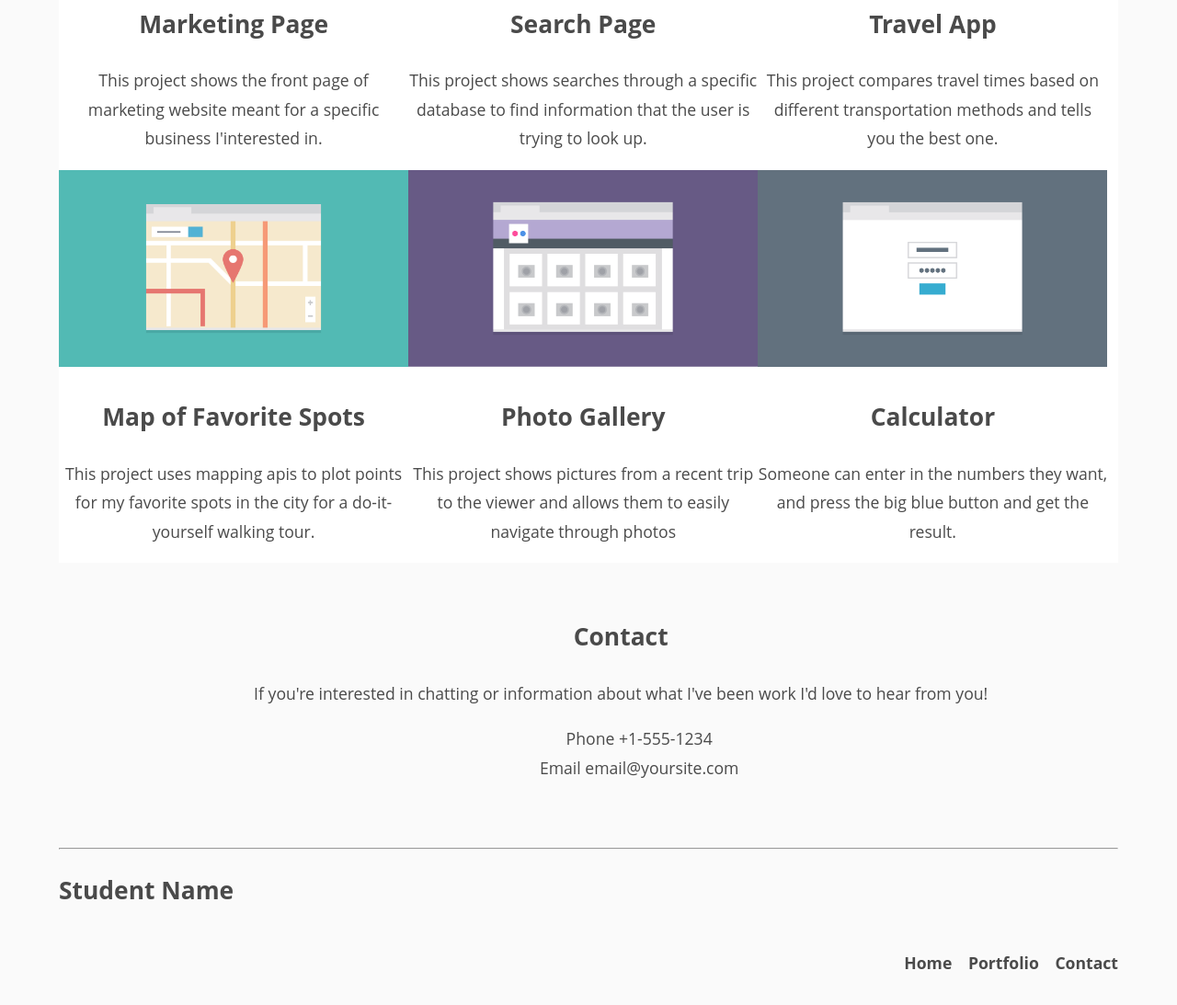
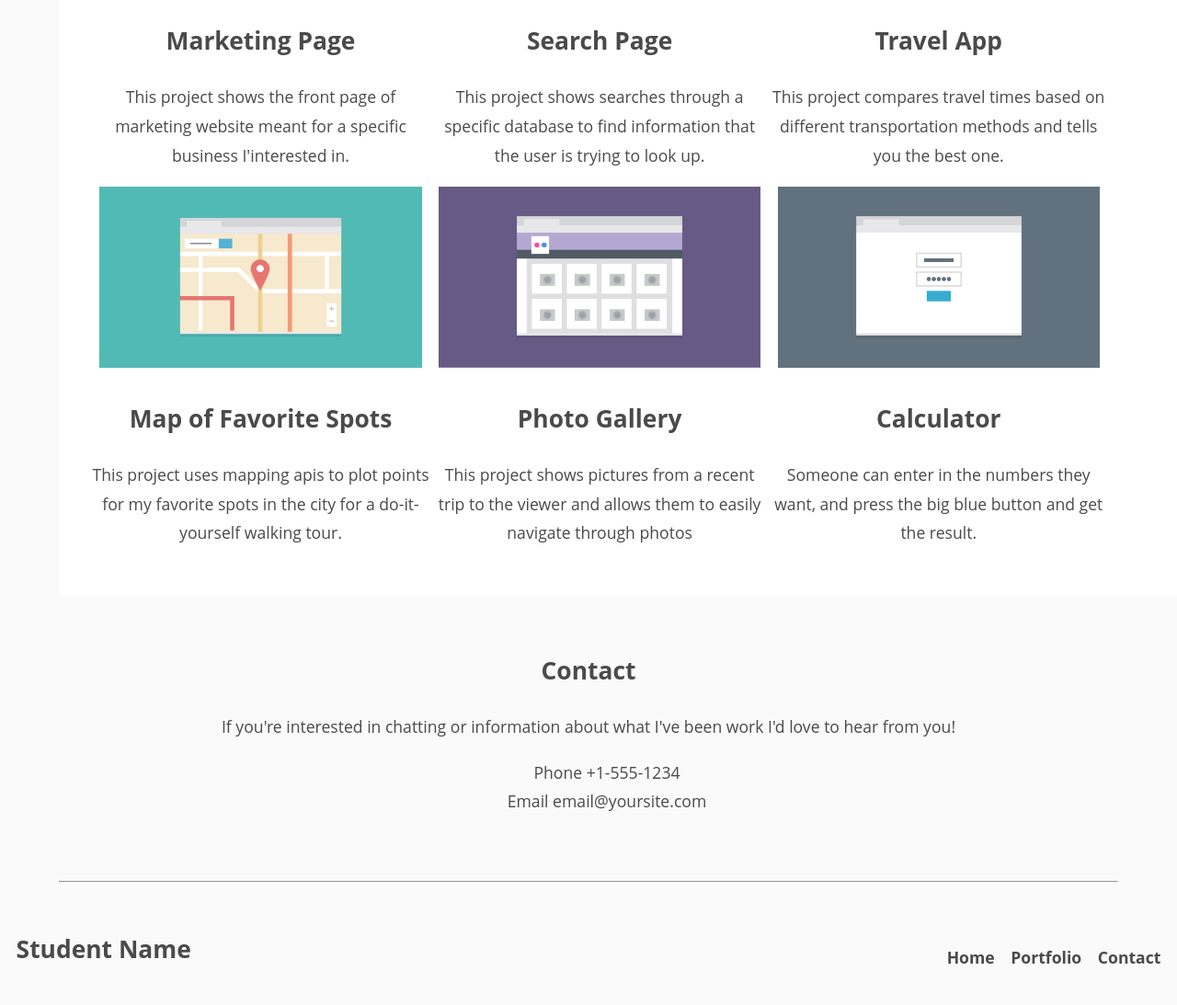
Before and after one commit to Lowna/tech-degree-project-2, a plain HTML site: page index.html in a window 1280 px wide. Shown: the part 895-1988 px from the top of the page at 92% size. Drawn offline with Linux system fonts and the light colour scheme.

Commit message:
Current state of project

```diff
--- a/css/style.css
+++ b/css/style.css
@@ -13,19 +13,18 @@ body {
 }
 #wrapper {
     width: 90%;
-    margin: auto;
+    margin: 0 auto;
     padding: 1em;
 }
 main {
     background-color: #ffffff;
+    text-align: center;
     width: 100%;
+    margin: auto;
+    padding: 2em;
 }
 .banner {
  padding: 1em;
-}
-.container {
-    max-width: 90%;
-    margin: auto;
 }
 .name a {
     text-decoration: none;
@@ -74,11 +73,11 @@ main {
 
 }
 .port-img {
-    width: 100%;
+    width: 95%;
 }
 .port-text {
     color: #4a4a4a;
-    width: 100%;
+    margin-bottom: 1em;
 }
 
 /* Contact */
@@ -93,6 +92,9 @@ hr {
     margin-top: 1em;
 }
 /* Footer */
+.main-footer {
+      padding: 0 1em 0 1em;
+}
 .name-footer a {
     text-decoration: none;
     color: #4a4a4a;
@@ -178,7 +180,7 @@ hr {
 
 @media (min-width: 1025px) {
     .port-item {
-       width: 33%;
+       width: 32%;
     }
 }
 @media (min-width: 1100px) {
--- a/index.html
+++ b/index.html
@@ -28,7 +28,6 @@
         </div><!--/.banner-->
         <main class="clearfix"><!--portfolio-->
             <h1 id="portfolio">Portfolio</h1>
-            <div class="port-container clearfix">
                <div class="port-item clearfix">
                     <img src="img/portfolio-1.png" alt="Graphic of Marketinpage" class="port-img">
                     <div class="port-text">
@@ -71,7 +70,6 @@
                     <p>Someone can enter in the numbers they want&#44; and press the big blue button and get the result.</p>
                     </div>
                 </div>
-            </div>
         </main><!--/portfolio-->
         <aside  class="port-text clearfix">
             <h2 id="contact">Contact</h2>
@@ -82,9 +80,10 @@
              </ul>
         </aside>
         <hr>
-        <footer class="clearfix">
+        </div>
+        <footer>
             <div class="main-footer">
-                <h2 class="name-footer clearfix"><a href="#top">Student Name</a></h2>
+                <h2 class="name-footer"><a href="#top">Student Name</a></h2>
                  <ul class="footer-nav">
                      <li><a href="#top">Home</a></li>
                      <li><a href="#portfolio">Portfolio</a></li>
@@ -93,6 +92,6 @@
                 <p class="foot-btn"><a href="#top">Back to top</a></p>
             </div>
         </footer>
-    </div>
+
 </body>
 </html>
```
